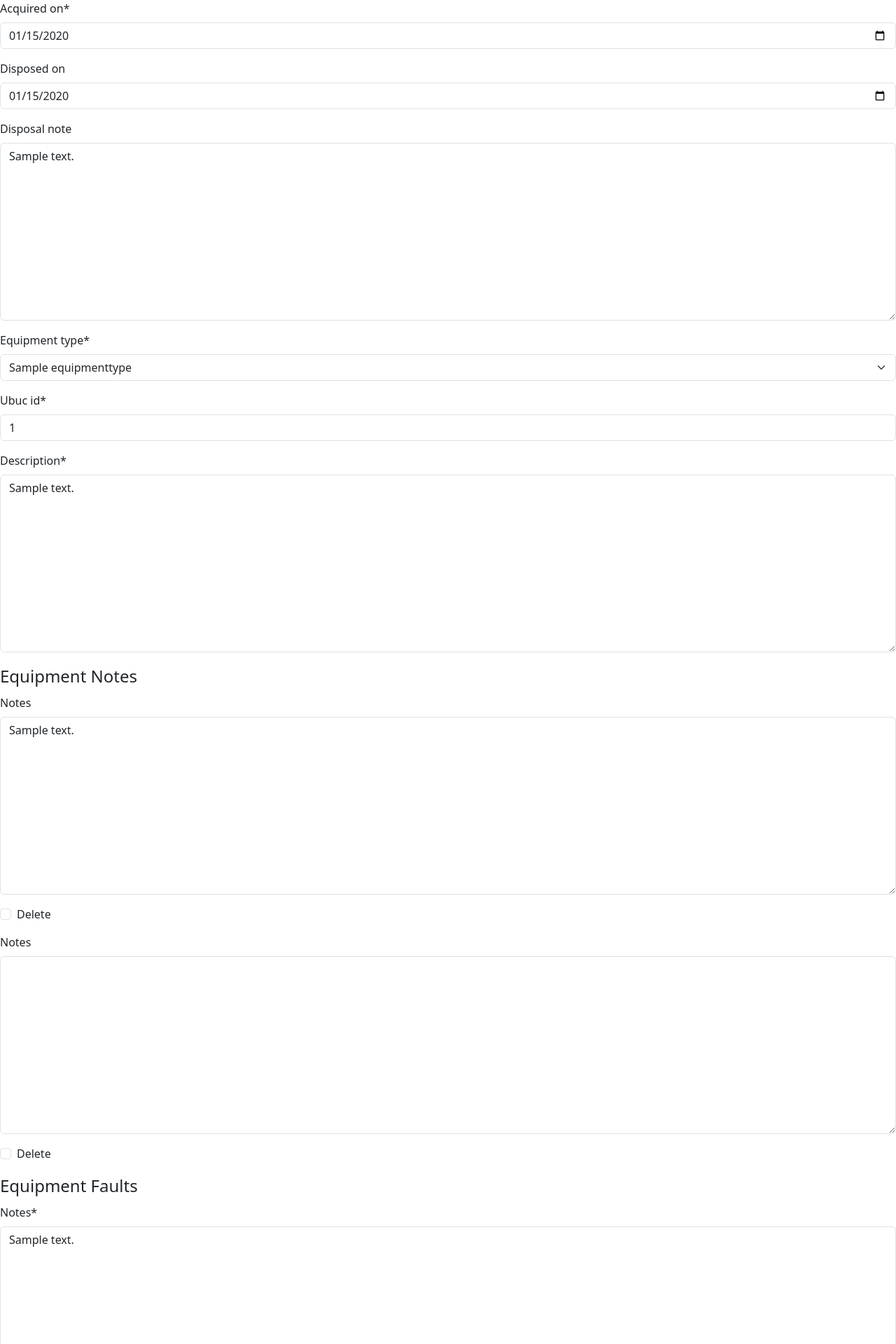
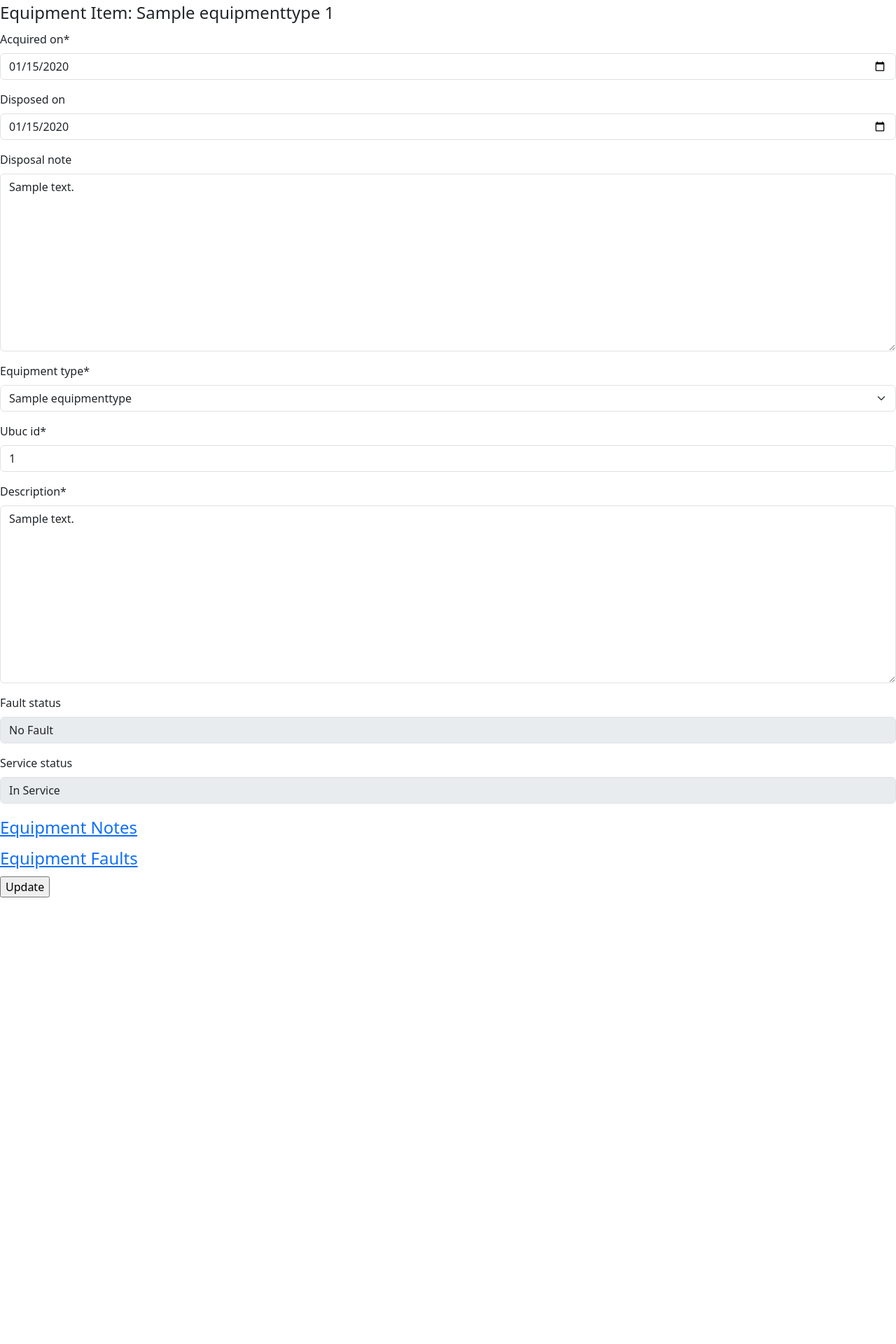
Before and after one commit to Jongmassey/ubuc-dev, a Django app: page /equipmentdb/equipment/1 in a window 1280 px wide. Shown: the top 1920 px of the page at 70% size. After the commit the page ends 1282 px from the top, so only its background shows below. Run offline with Django 3.2, Linux system fonts and the light colour scheme; a user stored in the database is signed in; tables that the repository leaves empty hold one stand-in row (values such as "Sample post"); some libraries are stand-ins or nearby versions.

Commit message:
feat: equipment status and dynamic disposal fields

```diff
--- a/equipmentdb/templates/equipmentdb/equipment_update_form.html
+++ b/equipmentdb/templates/equipmentdb/equipment_update_form.html
@@ -1,18 +1,59 @@
 {% extends "equipmentdb/base.html" %}
 {% block content %}
 {% load crispy_forms_tags %}
+
 <form method="POST">{% csrf_token %}
     <fieldset id="equipment">
+        <legend>Equipment Item: {{equipment_name}}</legend>
         {{ form|crispy}}
     </fieldset>
     <fieldset id="notes">
-        <legend>Equipment Notes</legend>
-        {{notes|crispy}}
+        <legend><a data-bs-toggle="collapse" href="#notes-collapse" aria-expanded="false"
+                aria-controls="notes-collapse">Equipment Notes</a></legend>
+        <div class="collapse" id="notes-collapse">
+            {{notes|crispy}}
+        </div>
     </fieldset>
     <fieldset id="faults">
-        <legend>Equipment Faults</legend>
-        {{faults|crispy}}
+        <legend><a data-bs-toggle="collapse" href="#faults-collapse" aria-expanded="false"
+                aria-controls="faults-collapse">Equipment Faults</a></legend>
+        <div class="collapse" id="faults-collapse">
+            {{faults|crispy}}
+        </div>
     </fieldset>
     <input type="submit" value="Update">
 </form>
+<script type="text/javascript">
+
+    //init disposal note collapsed if date not populated
+    var elDisposalNote = document.getElementById('id_disposal_note')
+    if (elDisposalNote.getAttribute('bshide') == 'collapse') {
+        var divDisposalNote = document.getElementById('div_id_disposal_note')
+        divDisposalNote.classList.add('collapse')
+    }
+    var bsCollapse = new bootstrap.Collapse(divDisposalNote, {
+        toggle: false
+    })
+    bsCollapse.hide()
+
+    //called by disposal date onchange
+    function enable_disposal_note() {
+        bsCollapse.show()
+    }
+
+    //add date clear button
+    function clear_disposal_date() {
+        dispDate = document.getElementById('id_disposed_on')
+        dispDate.value = ''
+        if (elDisposalNote.value == '') {
+            divDisposalNote.classList.add('collapse')
+            bsCollapse.hide()
+        }
+    }
+    var clrbtn = document.createElement('button')
+    clrbtn.type = 'button'
+    clrbtn.onclick = clear_disposal_date
+    clrbtn.appendChild(document.createTextNode('X'))
+    document.getElementById('div_id_disposed_on').appendChild(clrbtn)
+</script>
 {% endblock content %}
--- a/equipmentdb/views.py
+++ b/equipmentdb/views.py
@@ -13,14 +13,17 @@ from django import forms
 from django.forms import inlineformset_factory
 from django.template import loader
 
+
 class DateInput(forms.DateInput):
     input_type = "date"
 
+
 def index(request):
-    template = loader.get_template('equipmentdb/index.html')
+    template = loader.get_template("equipmentdb/index.html")
     return HttpResponse(template.render())
 
-#base views
+
+# base views
 class UbucBaseListView(ListView):
     paginate_by = 20
 
@@ -28,6 +31,7 @@ class UbucBaseListView(ListView):
         context = super().get_context_data(**kwargs)
         context["now"] = timezone.now()
         return context
+
 
 class UbucBaseCreateView(CreateView):
     fields = "__all__"
@@ -53,6 +57,7 @@ class UbucBaseCreateView(CreateView):
                 form.fields[f.name].widget = DateInput()
         return form
 
+
 class UbucBaseUpdateView(UpdateView):
     model = EquipmentType
     fields = "__all__"
@@ -77,58 +82,92 @@ class UbucBaseUpdateView(UpdateView):
                 form.fields[f.name].widget = DateInput()
         return form
 
+
 class UbucBaseDeleteView(DeleteView):
     @method_decorator(login_required)
     def dispatch(self, *args, **kwargs):
         self.success_url = self.get_object().get_absolute_url()
         return super(UbucBaseDeleteView, self).dispatch(*args, **kwargs)
 
+
 # equipment types
 class EquipmentTypeListView(UbucBaseListView):
     model = EquipmentType
 
+
 class EquipmentTypeCreateView(UbucBaseCreateView):
     model = EquipmentType
+
 
 class EquipmentTypeUpdateView(UbucBaseUpdateView):
     model = EquipmentType
 
+
 class EquipmentTypeDeleteView(UbucBaseDeleteView):
     model = EquipmentType
+
 
 # equipment items
 class EquipmentListView(UbucBaseListView):
     model = Equipment
 
+
 class EquipmentCreateView(UbucBaseCreateView):
     model = Equipment
 
+
 class EquipmentUpdateView(UbucBaseUpdateView):
     model = Equipment
-    NoteFormSet = inlineformset_factory(Equipment,EquipmentNote,fields=('notes',),extra=1)
-    FaultFormSet = inlineformset_factory(Equipment,EquipmentFault,fields=['notes','status'],extra=1)
+    NoteFormSet = inlineformset_factory(
+        Equipment, EquipmentNote, fields=("notes",), extra=1
+    )
+    FaultFormSet = inlineformset_factory(
+        Equipment, EquipmentFault, fields=["notes", "status"], extra=1
+    )
+
+    def get_form(self, form_class=None):
+        form = super().get_form(form_class)
+        equipment_item = self.get_object()
+        form.fields["fault_status"] = forms.CharField(
+            initial=equipment_item.fault_status.label, disabled=True, required=False
+        )
+        form.fields["service_status"] = forms.CharField(
+            initial=equipment_item.service_status.label, disabled=True, required=False
+        )
+        if "disposed_on" not in form.initial or form.initial["disposed_on"] == None:
+            form.fields["disposal_note"].widget.attrs["bsHide"] = "collapse"
+            form.fields["disposed_on"].widget.attrs[
+                "onChange"
+            ] = "enable_disposal_note()"
+        return form
 
     def get_context_data(self, **kwargs):
-        ctx =  super().get_context_data(**kwargs)
+        ctx = super().get_context_data(**kwargs)
         equipment_item = self.get_object()
         notes = self.NoteFormSet(instance=equipment_item)
         faults = self.FaultFormSet(instance=equipment_item)
-        ctx['notes'] = notes
-        ctx['faults'] = faults
+        ctx["notes"] = notes
+        ctx["faults"] = faults
+        ctx["equipment_name"] = str(equipment_item)
         return ctx
+
 
 class EquipmentDeleteView(UbucBaseDeleteView):
     model = Equipment
+
 
 # Equipment Notes
 class EquipmentNoteListView(UbucBaseListView):
     model = EquipmentNote
 
+
 class EquipmentNoteCreateView(UbucBaseCreateView):
     model = EquipmentNote
+
 
 class EquipmentNoteUpdateView(UbucBaseUpdateView):
     model = EquipmentNote
 
+
 class EquipmentNoteDeleteView(UbucBaseDeleteView):
     model = EquipmentNote
```
